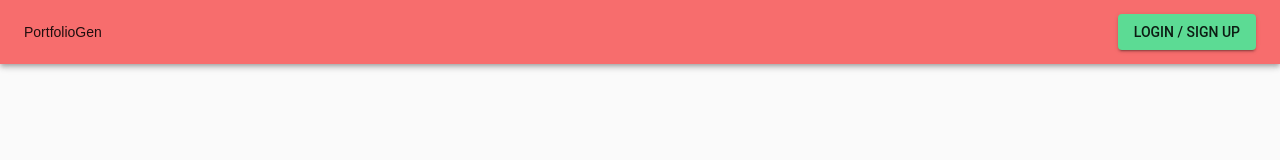
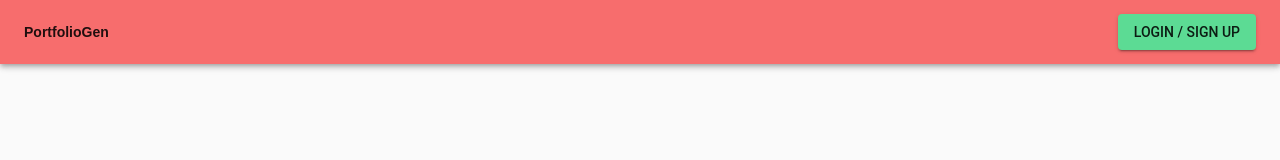
Before and after one commit to Anthima/Portfoliogen, a React (Create React App) app in the folder Automated-Portfolio-Generator-main/: page / in a window 1280 px wide. Shown: the top 160 px of the page. Built offline with nearby package versions, Linux system fonts and the light colour scheme; no server answers.

Commit message:
Update Navbar

```diff
--- a/Automated-Portfolio-Generator-main/src/components/NavbarTop.js
+++ b/Automated-Portfolio-Generator-main/src/components/NavbarTop.js
@@ -46,7 +46,7 @@ function NavbarTop({ goBack, switchComp }) {
             fontSize="large"
             className={classes.icon} /> */}
             <div>
-              PortfolioGen
+              <b>PortfolioGen</b>
             </div>
 
           {/* {switchComp} */}
```
